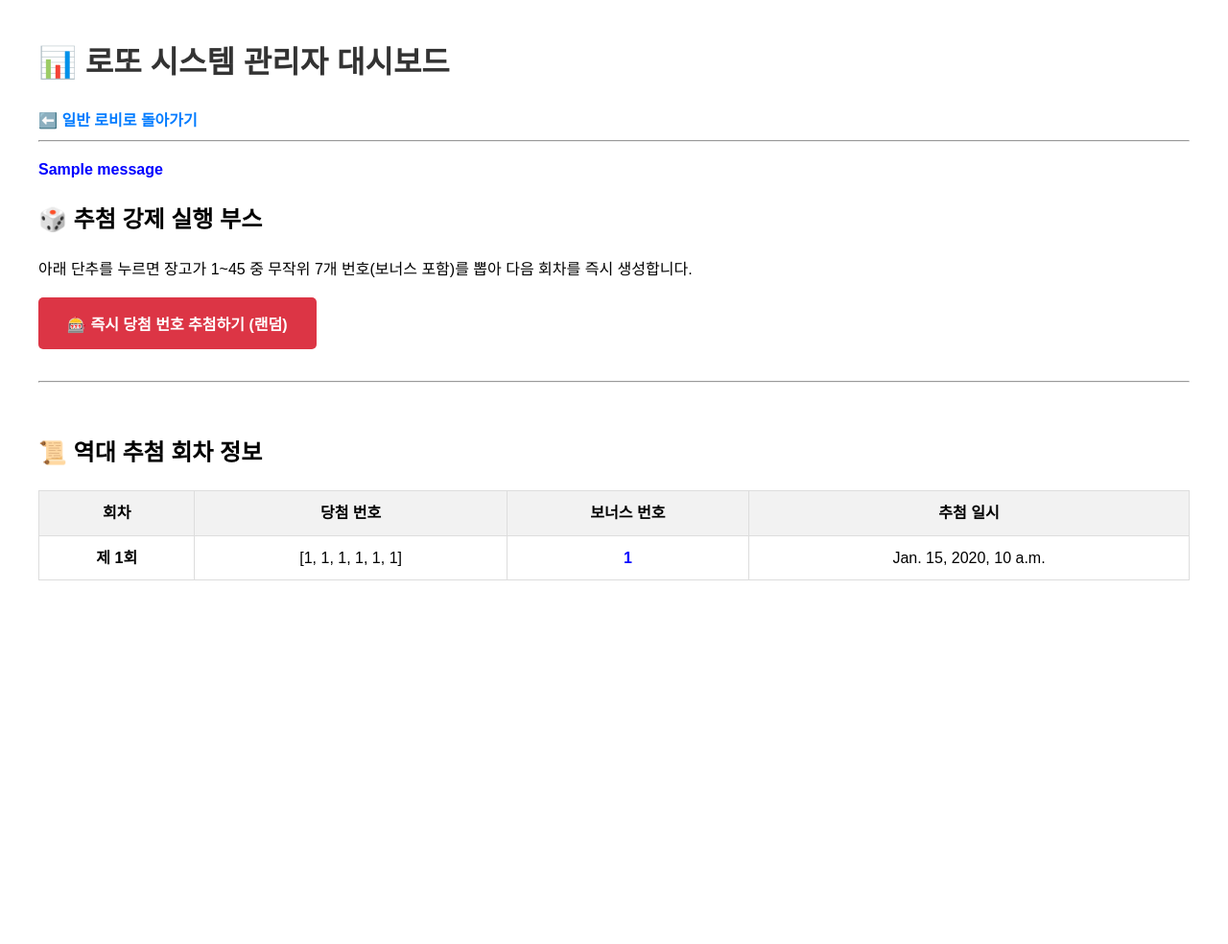
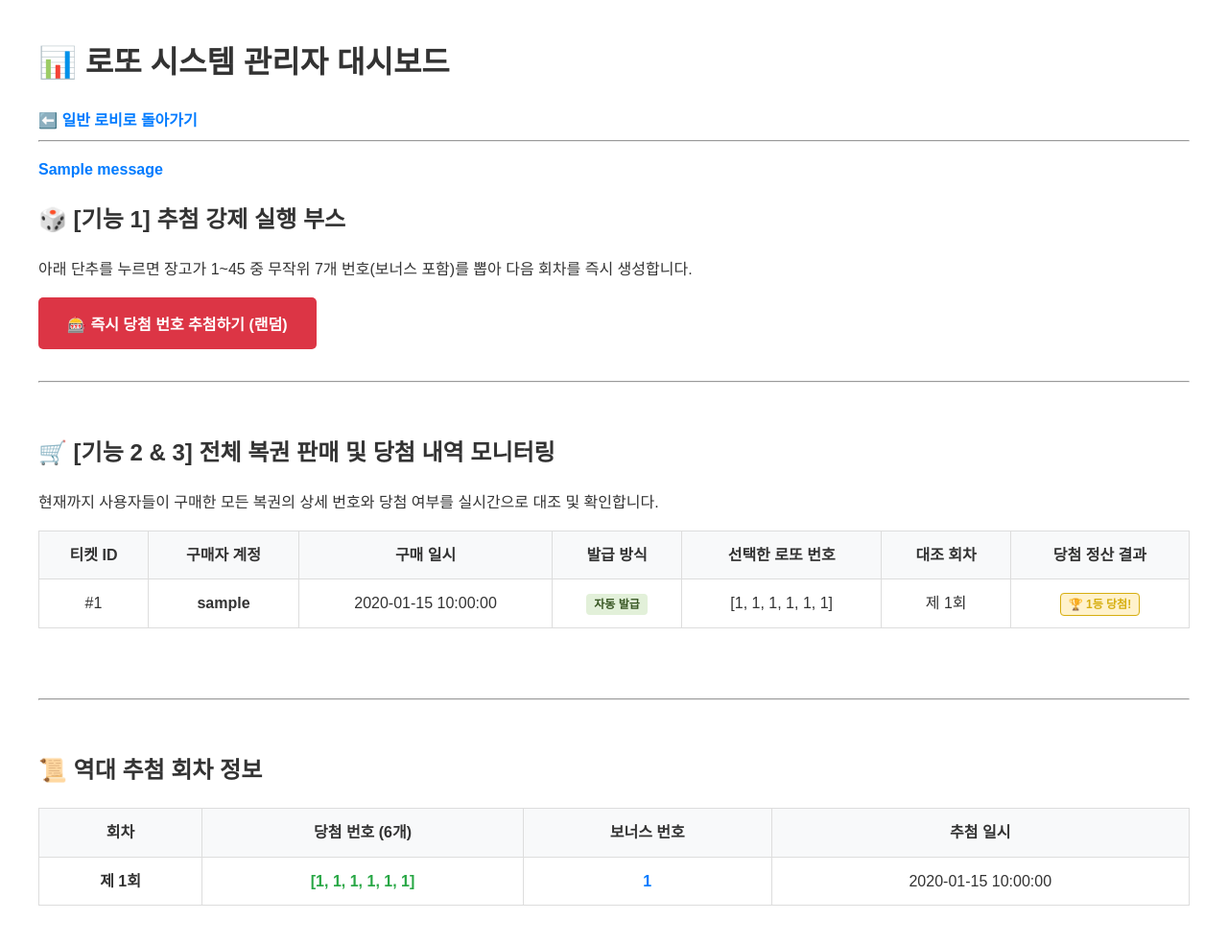
Before and after one commit to mvp7389-cyber/django_lotto, a Django app: page /admin-panel/ in a window 1280 px wide. Shown: the whole page at 96% size. Before the commit the page ends 605 px from the top, so only its background shows below. Run offline with Django 5.2, Linux system fonts and the light colour scheme; a user stored in the database is signed in; tables that the repository leaves empty hold one stand-in row (values such as "Sample post"); one stand-in notice (Sample message) is shown.

Commit message:
Update admin dashboard to include ticket sales and winning history monitor

```diff
--- /dev/null
+++ b/lottos/admin_views_patch.py
@@ -0,0 +1 @@
+# 이 코드는 수동 패치 대신 views.py를 깔끔하게 갱신하기 위한 백업본입니다.
--- a/lottos/views.py
+++ b/lottos/views.py
@@ -1,14 +1,12 @@
 from django.shortcuts import render, redirect
 from django.contrib.auth.decorators import login_required
 from django.contrib import messages
-from django.db import transaction
 from .models import LottoRound, LottoTicket
 import random
 
-# 유저 가상머니 가져오기 또는 생성 (세션/대체 기법 활용)
 def get_user_balance(request):
     if 'balance' not in request.session:
-        request.session['balance'] = 50000  # 최초 가입/접속 시 5만원 지급
+        request.session['balance'] = 50000
     return request.session['balance']
 
 def change_user_balance(request, amount):
@@ -32,10 +30,9 @@ def buy_lotto(request):
             return redirect('buy_lotto')
 
         mode = request.POST.get('mode')
-
         if mode == 'AUTO':
             numbers = sorted(random.sample(range(1, 46), 6))
-        else: # MANUAL
+        else:
             try:
                 numbers = sorted([
                     int(request.POST.get('num_1')), int(request.POST.get('num_2')),
@@ -46,14 +43,13 @@ def buy_lotto(request):
                 messages.error(request, "올바르지 않은 번호 선택입니다.")
                 return redirect('buy_lotto')
 
-        # 복권 생성 및 금액 차감
         LottoTicket.objects.create(
             user=request.user, mode=mode,
             num1=numbers[0], num2=numbers[1], num3=numbers[2],
             num4=numbers[3], num5=numbers[4], num6=numbers[5]
         )
         change_user_balance(request, -1000)
-        messages.success(request, f"복권 1게임을 성공적으로 구매했습니다! (1,000원 차감 / 잔액: {balance-1000}원)")
+        messages.success(request, f"복권 1게임을 성공적으로 구매했습니다!")
         return redirect('my_tickets')
 
     return render(request, 'lottos/buy.html', {'balance': balance})
@@ -61,42 +57,31 @@ def buy_lotto(request):
 @login_required
 def my_tickets(request):
     tickets = LottoTicket.objects.filter(user=request.user).order_by('-purchased_at')
-
     if request.method == 'POST':
         ticket_id = request.POST.get('ticket_id')
         ticket = LottoTicket.objects.get(id=ticket_id)
-
-        # 현재 활성화된 가장 최신 회차와 대조
         latest_round = LottoRound.objects.order_by('-round_number').first()
         if not latest_round:
-            messages.error(request, "아직 진행된 추첨 회차가 없어 당첨 확인이 불가능합니다.")
+            messages.error(request, "아직 진행된 추첨 회차가 없습니다.")
             return redirect('my_tickets')
 
-        # 당첨 대조 정밀 알고리즘 (1등 ~ 5등)
         win_nums = set(latest_round.get_numbers())
         my_nums = set(ticket.get_numbers())
         match_count = len(win_nums.intersection(my_nums))
 
-        rank = 0  # 낙첨 기본값
+        rank = 0
         prize = 0
-
         if match_count == 6:
-            rank = 1
-            prize = 10000000
+            rank = 1; prize = 10000000
         elif match_count == 5:
-            # 5개가 맞고 보너스 번호까지 맞으면 2등, 아니면 3등
             if latest_round.bonus in my_nums:
-                rank = 2
-                prize = 2000000
+                rank = 2; prize = 2000000
             else:
-                rank = 3
-                prize = 1000000
+                rank = 3; prize = 1000000
         elif match_count == 4:
-            rank = 4
-            prize = 50000
+            rank = 4; prize = 50000
         elif match_count == 3:
-            rank = 5
-            prize = 5000
+            rank = 5; prize = 5000
 
         ticket.is_checked = True
         ticket.rank = rank
@@ -105,32 +90,33 @@ def my_tickets(request):
 
         if rank > 0:
             change_user_balance(request, prize)
-            messages.success(request, f"🎉 대박! {rank}등에 당첨되어 상금 {prize:,}원이 적립되었습니다!")
+            messages.success(request, f"🎉 {rank}등 당첨! 상금 {prize:,}원 적립!")
         else:
-            messages.success(request, "😭 아쉽게도 낙첨되었습니다. 다음 기회를 노려보세요!")
-
+            messages.success(request, "😭 낙첨되었습니다.")
         return redirect('my_tickets')
 
     return render(request, 'lottos/my_tickets.html', {'tickets': tickets})
 
+# 교수님 조건 충족을 위한 관리자 데이터 연동 튜닝
 @login_required
 def admin_dashboard(request):
     if not request.user.is_staff:
         return redirect('lobby')
     all_rounds = LottoRound.objects.order_by('-round_number')
-    return render(request, 'lottos/admin_dashboard.html', {'all_rounds': all_rounds})
+    # 판매 내역 및 당첨 내역 확인을 위해 시스템의 모든 티켓을 가져옴
+    all_tickets = LottoTicket.objects.all().order_by('-purchased_at')
+    return render(request, 'lottos/admin_dashboard.html', {
+        'all_rounds': all_rounds,
+        'all_tickets': all_tickets
+    })
 
 @login_required
 def admin_draw(request):
     if not request.user.is_staff or request.method != 'POST':
         return redirect('lobby')
-
-    # 랜덤 7개 추출 (6개 당첨번호 + 1개 보너스 번호)
     all_nums = random.sample(range(1, 46), 7)
     win_nums = sorted(all_nums[:6])
     bonus_num = all_nums[6]
-
-    # 회차 연산
     latest_round = LottoRound.objects.order_by('-round_number').first()
     next_round = (latest_round.round_number + 1) if latest_round else 1
 
@@ -140,10 +126,9 @@ def admin_draw(request):
         num4=win_nums[3], num5=win_nums[4], num6=win_nums[5],
         bonus=bonus_num
     )
-    messages.success(request, f"제 {next_round}회 차 당첨 번호가 성공적으로 추첨되었습니다!")
+    messages.success(request, f"제 {next_round}회 차 당첨 번호가 추첨되었습니다!")
     return redirect('admin_dashboard')
 
-# 무료 가상 머니 충전소 루틴
 @login_required
 def charge_money(request):
     change_user_balance(request, 10000)
--- a/templates/lottos/admin_dashboard.html
+++ b/templates/lottos/admin_dashboard.html
@@ -3,30 +3,97 @@
 <head>
     <title>📊 관리자 대시보드</title>
     <style>
-        body { font-family: Arial, sans-serif; margin: 40px; line-height: 1.6; }
+        body { font-family: Arial, sans-serif; margin: 40px; line-height: 1.6; color: #333; }
         .btn-draw { background: #dc3545; color: white; border: none; padding: 15px 30px; font-size: 16px; font-weight: bold; cursor: pointer; border-radius: 5px; }
-        table { width: 100%; border-collapse: collapse; margin-top: 20px; }
-        th, td { border: 1px solid #ddd; padding: 10px; text-align: center; }
-        th { background-color: #f2f2f2; }
+        .btn-draw:hover { background: #c82333; }
+        table { width: 100%; border-collapse: collapse; margin-top: 15px; margin-bottom: 40px; }
+        th, td { border: 1px solid #ddd; padding: 12px; text-align: center; }
+        th { background-color: #f8f9fa; font-weight: bold; }
+        .badge { padding: 4px 8px; border-radius: 4px; font-size: 12px; font-weight: bold; }
+        .badge-auto { background: #e2f0d9; color: #385723; }
+        .badge-manual { background: #fff2cc; color: #7f6000; }
+        .rank-1 { background: #fff2cc; color: #d6ae10; font-weight: bold; border: 1px solid #d6ae10; }
+        .rank-none { color: #999; }
+        .rank-win { background: #e8f4fd; color: #007bff; font-weight: bold; }
     </style>
 </head>
 <body>
-    <h1 style="color: #333;">📊 로또 시스템 관리자 대시보드</h1>
+    <h1>📊 로또 시스템 관리자 대시보드</h1>
     <a href="{% url 'lobby' %}" style="text-decoration: none; color: #007bff; font-weight: bold;">⬅️ 일반 로비로 돌아가기</a>
     <hr>
 
     {% if messages %}
         {% for message in messages %}
-            <p style="color: blue; font-weight: bold;">{{ message }}</p>
+            <p style="color: #007bff; font-weight: bold;">{{ message }}</p>
         {% endfor %}
     {% endif %}
 
-    <h2>🎲 추첨 강제 실행 부스</h2>
+    <h2>🎲 [기능 1] 추첨 강제 실행 부스</h2>
     <p>아래 단추를 누르면 장고가 1~45 중 무작위 7개 번호(보너스 포함)를 뽑아 다음 회차를 즉시 생성합니다.</p>
     <form method="post" action="{% url 'admin_draw' %}">
         {% csrf_token %}
         <button type="submit" name="draw_lotto" class="btn-draw">🎰 즉시 당첨 번호 추첨하기 (랜덤)</button>
     </form>
+
+    <br><hr><br>
+
+    <h2>🛒 [기능 2 & 3] 전체 복권 판매 및 당첨 내역 모니터링</h2>
+    <p>현재까지 사용자들이 구매한 모든 복권의 상세 번호와 당첨 여부를 실시간으로 대조 및 확인합니다.</p>
+
+    {% if all_tickets %}
+        <table>
+            <thead>
+                <tr>
+                    <th>티켓 ID</th>
+                    <th>구매자 계정</th>
+                    <th>구매 일시</th>
+                    <th>발급 방식</th>
+                    <th>선택한 로또 번호</th>
+                    <th>대조 회차</th>
+                    <th>당첨 정산 결과</th>
+                </tr>
+            </thead>
+            <tbody>
+                {% for ticket in all_tickets %}
+                <tr>
+                    <td>#{{ ticket.id }}</td>
+                    <td><strong>{{ ticket.user.username }}</strong></td>
+                    <td>{{ ticket.purchased_at|date:"Y-m-d H:i:s" }}</td>
+                    <td>
+                        {% if ticket.mode == 'AUTO' %}
+                            <span class="badge badge-auto">자동 발급</span>
+                        {% else %}
+                            <span class="badge badge-manual">수동 마킹</span>
+                        {% endif %}
+                    </td>
+                    <td>{{ ticket.get_numbers }}</td>
+                    <td>
+                        {% if ticket.lotto_round %}
+                            제 {{ ticket.lotto_round.round_number }}회
+                        {% else %}
+                            <span style="color: #cc0000;">미추첨 회차</span>
+                        {% endif %}
+                    </td>
+                    <td>
+                        {% if ticket.is_checked %}
+                            {% if ticket.rank == 0 %}
+                                <span class="rank-none">❌ 낙첨 (꽝)</span>
+                            {% elif ticket.rank == 1 %}
+                                <span class="badge rank-1">🏆 1등 당첨!</span>
+                            {% else %}
+                                <span class="badge rank-win">🎉 {{ ticket.rank }}등 당첨</span>
+                            {% endif %}
+                        {% else %}
+                            <span style="color: #666; font-style: italic;">확인 전</span>
+                        {% endif %}
+                    </td>
+                </tr>
+                {% endfor %}
+            </tbody>
+        </table>
+    {% else %}
+        <p style="color: #666;">아직 시스템에 판매된 복권 내역이 없습니다.</p>
+    {% endif %}
 
     <br><hr><br>
 
@@ -36,7 +103,7 @@
             <thead>
                 <tr>
                     <th>회차</th>
-                    <th>당첨 번호</th>
+                    <th>당첨 번호 (6개)</th>
                     <th>보너스 번호</th>
                     <th>추첨 일시</th>
                 </tr>
@@ -45,15 +112,15 @@
                 {% for r in all_rounds %}
                 <tr>
                     <td><strong>제 {{ r.round_number }}회</strong></td>
-                    <td>{{ r.get_numbers }}</td>
-                    <td style="color: blue; font-weight:bold;">{{ r.bonus }}</td>
-                    <td>{{ r.created_at }}</td>
+                    <td><span style="color: #28a745; font-weight: bold;">{{ r.get_numbers }}</span></td>
+                    <td style="color: #007bff; font-weight: bold;">{{ r.bonus }}</td>
+                    <td>{{ r.created_at|date:"Y-m-d H:i:s" }}</td>
                 </tr>
                 {% endfor %}
             </tbody>
         </table>
     {% else %}
-        <p>아직 개설된 추첨 회차가 없습니다.</p>
+        <p style="color: #666;">아직 개설된 추첨 회차가 없습니다.</p>
     {% endif %}
 </body>
 </html>
```
